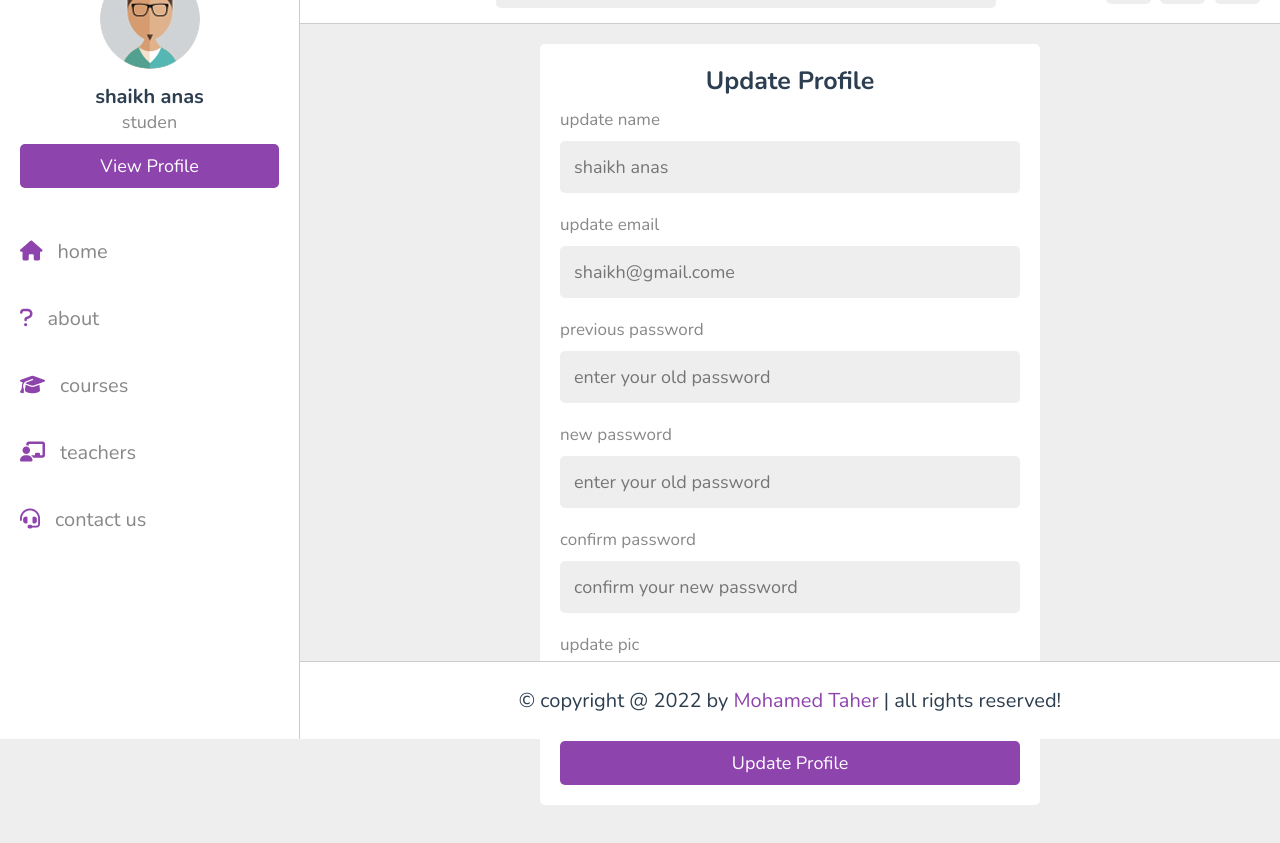
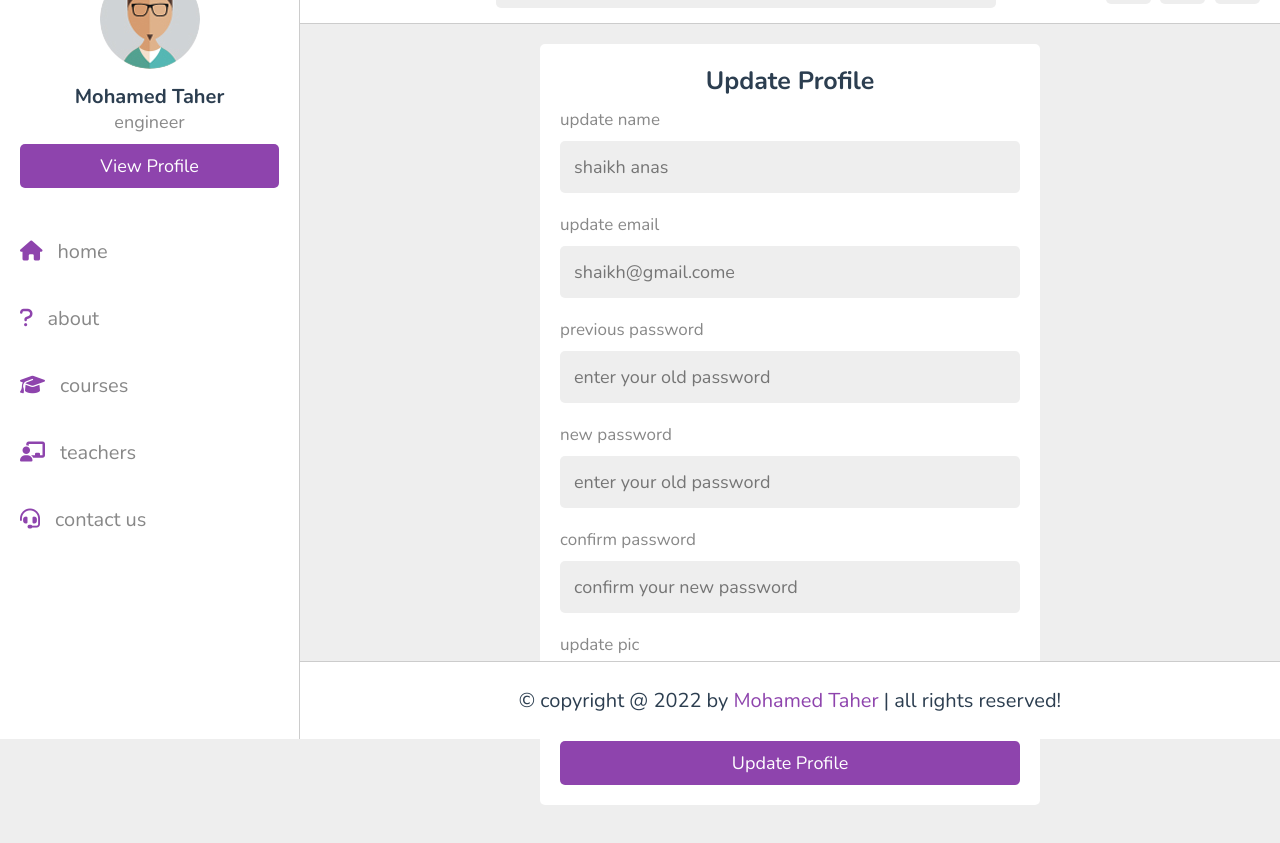
Before and after one commit to motaheresa/Proffesional-Educational-Project-, a plain HTML site: page update.html in a window 1280 px wide. Shown: the part 61-904 px from the top of the page. Drawn offline with nearby package versions, Linux system fonts and the light colour scheme.

Commit message:
Update update.html

```diff
--- a/update.html
+++ b/update.html
@@ -35,8 +35,8 @@
 
       <div class="profile">
          <img src="images/pic-1.jpg" class="image" alt="">
-         <h3 class="name">shaikh anas</h3>
-         <p class="role">studen</p>
+         <h3 class="name">Mohamed Taher</h3>
+         <p class="role">engineer</p>
          <a href="profile.html" class="btn">view profile</a>
          <div class="flex-btn">
             <a href="login.html" class="option-btn">login</a>
@@ -56,8 +56,8 @@
 
    <div class="profile">
       <img src="images/pic-1.jpg" class="image" alt="">
-      <h3 class="name">shaikh anas</h3>
-      <p class="role">studen</p>
+      <h3 class="name">Mohamed Taher</h3>
+      <p class="role">engineer</p>
       <a href="profile.html" class="btn">view profile</a>
    </div>
 
```
